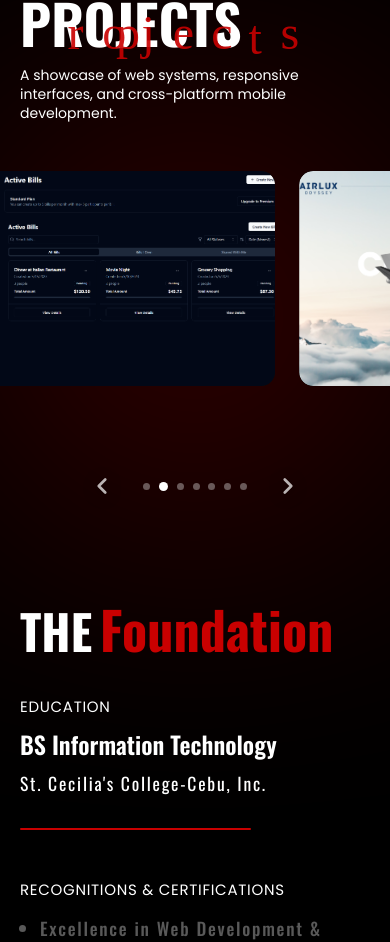
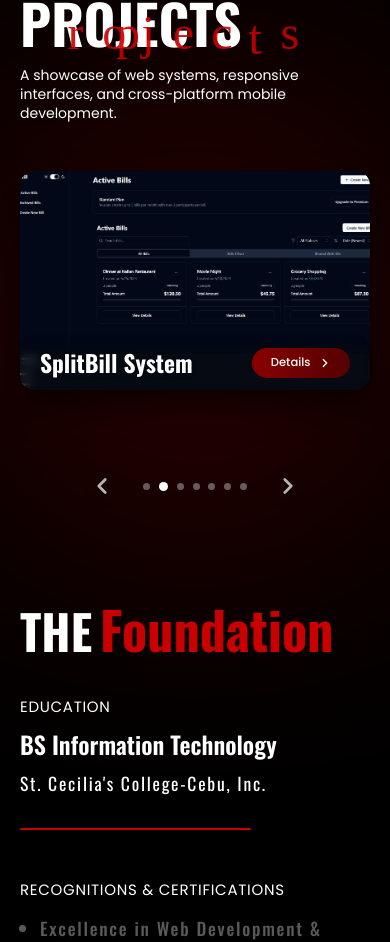
Before and after one commit to JaiAnoba/Portfolio, a React (Vite) app: page / in a window 390 px wide. Shown: the part 2171-3113 px from the top of the page. Built offline with nearby package versions, Linux system fonts and the light colour scheme; a web font is replaced by a local one.

Commit message:
updated layout of projects in small screens

```diff
--- a/src/components/Projects.css
+++ b/src/components/Projects.css
@@ -81,6 +81,15 @@
   }
   100% {
     transform: translateX(-50%);
+  }
+}
+
+@keyframes projects-fade-in {
+  from {
+    opacity: 0;
+  }
+  to {
+    opacity: 1;
   }
 }
 
@@ -229,7 +238,7 @@
 .projects-slide--expanded {
   z-index: 20;
   transform: scale(1.05) translateY(-6px);
-  box-shadow: 0 20px 40px rgba(0, 0, 0, 0.5);
+  box-shadow: 0 20px 40px rgba(0, 0, 0, 0.72);
 }
 
 .projects-slide--dimmed {
@@ -389,7 +398,28 @@
 
   .projects-marquee-track {
     gap: 1.5rem;
-    animation: marquee-scroll 40s linear infinite;
+    animation: none;
+  }
+
+  .projects-fade-viewport {
+    display: flex;
+    justify-content: center;
+    padding: 1rem clamp(1.25rem, 4vw, 2rem);
+  }
+
+  .projects-slide--compact {
+    width: min(100%, 580px);
+    animation: projects-fade-in 0.55s ease;
+  }
+
+  .projects-slide--compact.projects-slide--expanded {
+    transform: none;
+    box-shadow: 0 16px 32px rgba(0, 0, 0, 0.58);
+  }
+
+  .projects-slide--compact .projects-slide-detail {
+    transform: translateY(0);
+    pointer-events: auto;
   }
 
   .projects-slide {
@@ -420,7 +450,7 @@
   }
 
   .projects-slide-detail-title {
-    font-size: clamp(1.2rem, 3.2vw, 1.55rem);
+    font-size: clamp(1.55rem, 4.8vw, 2rem);
     margin: 0;
     padding-bottom: 0;
   }
@@ -458,6 +488,10 @@
     width: clamp(300px, 78vw, 520px);
   }
 
+  .projects-slide--compact {
+    width: min(100%, 520px);
+  }
+
   .projects-fade {
     display: none;
   }
@@ -473,6 +507,10 @@
 
   .projects-slide-detail-text {
     gap: 0.35rem;
+  }
+
+  .projects-slide-detail-title {
+    font-size: clamp(1.45rem, 5.2vw, 1.9rem);
   }
 
   .projects-pagination {
@@ -515,6 +553,10 @@
     width: clamp(280px, 88vw, 440px);
   }
 
+  .projects-slide--compact {
+    width: min(100%, 440px);
+  }
+
   .projects-fade {
     display: none;
   }
@@ -529,12 +571,16 @@
   }
 
   .projects-slide-detail-title {
-    font-size: clamp(1.1rem, 4.5vw, 1.4rem);
+    font-size: clamp(1.35rem, 6vw, 1.75rem);
   }
 }
 
 @media (prefers-reduced-motion: reduce) {
   .projects-marquee-track {
+    animation: none;
+  }
+
+  .projects-slide--compact {
     animation: none;
   }
 }
--- a/src/components/Projects.tsx
+++ b/src/components/Projects.tsx
@@ -205,7 +205,110 @@ function isInFadeZone(carousel: HTMLDivElement, mouseX: number): boolean {
   return mouseX < left + fadeWidth || mouseX > right - fadeWidth
 }
 
+const COMPACT_MEDIA_QUERY = '(max-width: 1024px)'
+
+function useCompactViewport() {
+  const [isCompact, setIsCompact] = useState(
+    () =>
+      typeof window !== 'undefined' &&
+      window.matchMedia(COMPACT_MEDIA_QUERY).matches,
+  )
+
+  useEffect(() => {
+    const media = window.matchMedia(COMPACT_MEDIA_QUERY)
+    const onChange = (event: MediaQueryListEvent) => setIsCompact(event.matches)
+
+    setIsCompact(media.matches)
+    media.addEventListener('change', onChange)
+    return () => media.removeEventListener('change', onChange)
+  }, [])
+
+  return isCompact
+}
+
+type ProjectSlideCardProps = {
+  project: ProjectDetail
+  projectIndex: number
+  isHovered?: boolean
+  isDimmed?: boolean
+  isCompact?: boolean
+  onMouseEnter?: (event: React.MouseEvent) => void
+  onOpenDetails: (index: number) => void
+}
+
+function ProjectSlideCard({
+  project,
+  projectIndex,
+  isHovered = false,
+  isDimmed = false,
+  isCompact = false,
+  onMouseEnter,
+  onOpenDetails,
+}: ProjectSlideCardProps) {
+  const cardImage = getCardImage(project)
+  const showDetail = isCompact || isHovered
+
+  return (
+    <article
+      data-project-index={projectIndex}
+      className={[
+        'projects-slide',
+        cardImage.width && cardImage.height ? 'projects-slide--natural' : '',
+        isCompact ? 'projects-slide--compact' : '',
+        showDetail ? 'projects-slide--expanded' : '',
+        isDimmed ? 'projects-slide--dimmed' : '',
+      ]
+        .filter(Boolean)
+        .join(' ')}
+      style={
+        cardImage.width && cardImage.height
+          ? ({
+              '--slide-aspect': `${cardImage.width} / ${cardImage.height}`,
+            } as React.CSSProperties)
+          : undefined
+      }
+      onMouseEnter={onMouseEnter}
+    >
+      <img src={cardImage.src} alt={cardImage.alt} loading="lazy" />
+
+      <div className="projects-slide-detail" aria-hidden={!showDetail}>
+        <div className="projects-slide-detail-backdrop" />
+        <div className="projects-slide-detail-copy">
+          <div className="projects-slide-detail-text">
+            <h3 className="projects-slide-detail-title">{project.title}</h3>
+            <p className="projects-slide-detail-desc">{project.description}</p>
+          </div>
+          <button
+            type="button"
+            className="projects-slide-detail-link"
+            onClick={(event) => {
+              event.stopPropagation()
+              onOpenDetails(projectIndex)
+            }}
+          >
+            Details
+            <svg
+              width="14"
+              height="14"
+              viewBox="0 0 24 24"
+              fill="none"
+              stroke="currentColor"
+              strokeWidth="2.25"
+              strokeLinecap="round"
+              strokeLinejoin="round"
+              aria-hidden="true"
+            >
+              <polyline points="9 18 15 12 9 6" />
+            </svg>
+          </button>
+        </div>
+      </div>
+    </article>
+  )
+}
+
 export default function Projects() {
+  const isCompactView = useCompactViewport()
   const trackRef = useRef<HTMLDivElement>(null)
   const carouselRef = useRef<HTMLDivElement>(null)
   const [hoveredSlideKey, setHoveredSlideKey] = useState<string | null>(null)
@@ -223,17 +326,17 @@ export default function Projects() {
 
   useEffect(() => {
     const track = trackRef.current
-    if (!track || isManualMode) return
+    if (!track || isManualMode || isCompactView) return
 
     track.style.animationPlayState =
       hoveredSlideKey !== null && activeProjectIndex === null
         ? 'paused'
         : 'running'
-  }, [hoveredSlideKey, activeProjectIndex, isManualMode])
+  }, [hoveredSlideKey, activeProjectIndex, isManualMode, isCompactView])
 
   // Handles smooth programmatic jumps during manual sliding layout
   useEffect(() => {
-    if (!isManualMode) return
+    if (!isManualMode || isCompactView) return
 
     const outer = carouselRef.current?.querySelector('.projects-marquee-outer') as HTMLDivElement
     const firstSlide = trackRef.current?.querySelector('.projects-slide')
@@ -242,11 +345,11 @@ export default function Projects() {
       const slideWidth = firstSlide.getBoundingClientRect().width + 24
       outer.scrollTo({ left: manualIndex * slideWidth, behavior: 'smooth' })
     }
-  }, [manualIndex, isManualMode])
+  }, [manualIndex, isManualMode, isCompactView])
 
   // Handles automated loops with direct bounce parameters while inside manual control window
   useEffect(() => {
-    if (!isManualMode) {
+    if (!isManualMode || isCompactView) {
       if (intervalRef.current) clearInterval(intervalRef.current)
       return
     }
@@ -274,7 +377,18 @@ export default function Projects() {
     return () => {
       if (intervalRef.current) clearInterval(intervalRef.current)
     }
-  }, [isManualMode, slideDirection])
+  }, [isManualMode, slideDirection, isCompactView])
+
+  // Gentle auto-advance on compact screens
+  useEffect(() => {
+    if (!isCompactView || activeProjectIndex !== null) return
+
+    const autoAdvance = setInterval(() => {
+      setActiveDotIndex((prevIndex) => (prevIndex + 1) % PROJECTS.length)
+    }, 5000)
+
+    return () => clearInterval(autoAdvance)
+  }, [isCompactView, activeProjectIndex])
 
   const activateManualOverride = (newTargetIndex: number) => {
     setHoveredSlideKey(null)
@@ -328,17 +442,35 @@ export default function Projects() {
   }
 
   const handlePrevClick = () => {
-    const currentIndex = isManualMode ? manualIndex : activeDotIndex
+    const currentIndex = isCompactView
+      ? activeDotIndex
+      : isManualMode
+        ? manualIndex
+        : activeDotIndex
     const targetIndex =
       (currentIndex - 1 + PROJECTS.length) % PROJECTS.length
+
+    if (isCompactView) {
+      setActiveDotIndex(targetIndex)
+      return
+    }
 
     setSlideDirection('backward')
     activateManualOverride(targetIndex)
   }
 
   const handleNextClick = () => {
-    const currentIndex = isManualMode ? manualIndex : activeDotIndex
+    const currentIndex = isCompactView
+      ? activeDotIndex
+      : isManualMode
+        ? manualIndex
+        : activeDotIndex
     const targetIndex = (currentIndex + 1) % PROJECTS.length
+
+    if (isCompactView) {
+      setActiveDotIndex(targetIndex)
+      return
+    }
 
     setSlideDirection('forward')
     activateManualOverride(targetIndex)
@@ -377,6 +509,8 @@ export default function Projects() {
   }, [])
 
   useEffect(() => {
+    if (isCompactView) return
+
     if (isManualMode) {
       setActiveDotIndex(manualIndex)
       return
@@ -385,16 +519,21 @@ export default function Projects() {
     updateActiveDotFromCenter()
     const interval = setInterval(updateActiveDotFromCenter, 120)
     return () => clearInterval(interval)
-  }, [isManualMode, manualIndex, updateActiveDotFromCenter, items.length])
+  }, [isCompactView, isManualMode, manualIndex, updateActiveDotFromCenter, items.length])
 
   const handleDotClick = (index: number) => {
+    if (isCompactView) {
+      setActiveDotIndex(index)
+      return
+    }
+
     setSlideDirection(index >= activeDotIndex ? 'forward' : 'backward')
     activateManualOverride(index)
   }
 
   return (
     <section
-      className={`projects${hoveredSlideKey !== null ? ' projects--hovered' : ''}`}
+      className={`projects${hoveredSlideKey !== null && !isCompactView ? ' projects--hovered' : ''}${isCompactView ? ' projects--compact' : ''}`}
       id="projects"
     >
       <div className="red-glow projects-glow" aria-hidden />
@@ -421,92 +560,49 @@ export default function Projects() {
         className="projects-carousel"
         ref={carouselRef}
         aria-label="Projects showcase"
-        onMouseMove={handleCarouselMouseMove}
-        onMouseLeave={handleCarouselLeave}
+        onMouseMove={isCompactView ? undefined : handleCarouselMouseMove}
+        onMouseLeave={isCompactView ? undefined : handleCarouselLeave}
       >
+        {!isCompactView && (
+          <>
             <div className="projects-fade projects-fade--left" aria-hidden />
             <div className="projects-fade projects-fade--right" aria-hidden />
+          </>
+        )}
 
+        {isCompactView ? (
+          <div className="projects-fade-viewport">
+            <ProjectSlideCard
+              key={activeDotIndex}
+              project={PROJECTS[activeDotIndex]}
+              projectIndex={activeDotIndex}
+              isCompact
+              onOpenDetails={openProjectPanel}
+            />
+          </div>
+        ) : (
           <div className={`projects-marquee-outer ${isManualMode ? 'is-manual-mode' : ''}`}>
             <div className={`projects-marquee-track ${isManualMode ? 'is-manual-sliding' : ''}`} ref={trackRef}>
               {items.map((project, i) => {
                 const projectIndex = i % PROJECTS.length
                 const slideKey = `${project.title}-${i}`
                 const isHovered = hoveredSlideKey === slideKey
-              const cardImage = getCardImage(project)
 
                 return (
-                <article
+                  <ProjectSlideCard
                     key={slideKey}
-                  data-project-index={projectIndex}
-                  className={[
-                    'projects-slide',
-                    cardImage.width && cardImage.height
-                      ? 'projects-slide--natural'
-                      : '',
-                    isHovered ? 'projects-slide--expanded' : '',
-                    hoveredSlideKey !== null && !isHovered
-                      ? 'projects-slide--dimmed'
-                      : '',
-                  ]
-                    .filter(Boolean)
-                    .join(' ')}
-                  style={
-                    cardImage.width && cardImage.height
-                      ? ({
-                          '--slide-aspect': `${cardImage.width} / ${cardImage.height}`,
-                        } as React.CSSProperties)
-                      : undefined
-                  }
+                    project={project}
+                    projectIndex={projectIndex}
+                    isHovered={isHovered}
+                    isDimmed={hoveredSlideKey !== null && !isHovered}
                     onMouseEnter={(e) => handleSlideEnter(slideKey, e)}
-                >
-                  <img
-                    src={cardImage.src}
-                    alt={cardImage.alt}
-                    loading="lazy"
+                    onOpenDetails={openProjectPanel}
                   />
-
-                  <div className="projects-slide-detail" aria-hidden={!isHovered}>
-                    <div className="projects-slide-detail-backdrop" />
-                      <div className="projects-slide-detail-copy">
-                        <div className="projects-slide-detail-text">
-                          <h3 className="projects-slide-detail-title">
-                            {project.title}
-                          </h3>
-                          <p className="projects-slide-detail-desc">
-                            {project.description}
-                          </p>
-                        </div>
-                        <button
-                          type="button"
-                          className="projects-slide-detail-link"
-                          onClick={(event) => {
-                            event.stopPropagation()
-                            openProjectPanel(projectIndex)
-                          }}
-                        >
-                          Details
-                          <svg
-                            width="14"
-                            height="14"
-                            viewBox="0 0 24 24"
-                            fill="none"
-                            stroke="currentColor"
-                            strokeWidth="2.25"
-                            strokeLinecap="round"
-                            strokeLinejoin="round"
-                            aria-hidden="true"
-                          >
-                            <polyline points="9 18 15 12 9 6" />
-                          </svg>
-                        </button>
-                      </div>
-                  </div>
-                </article>
                 )
               })}
             </div>
           </div>
+        )}
       </div>
 
       <div className="projects-pagination">
```
Lines whose indentation alone changed are shown as unchanged.
